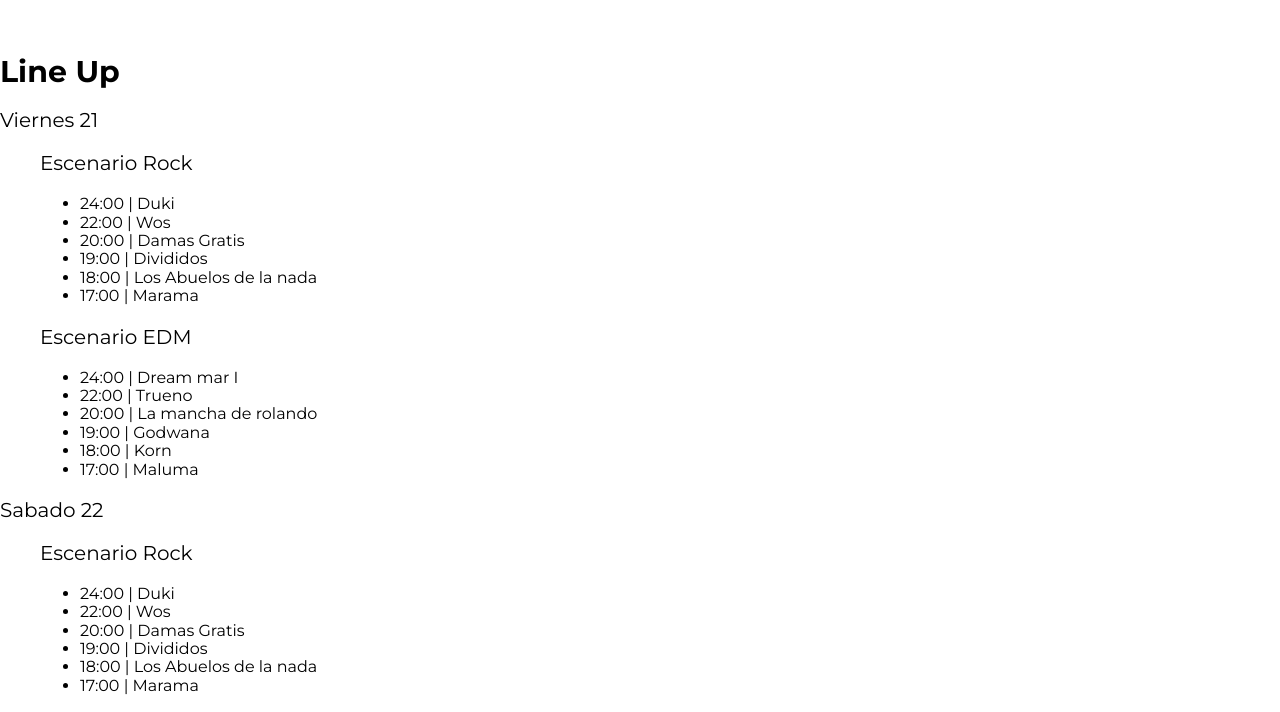
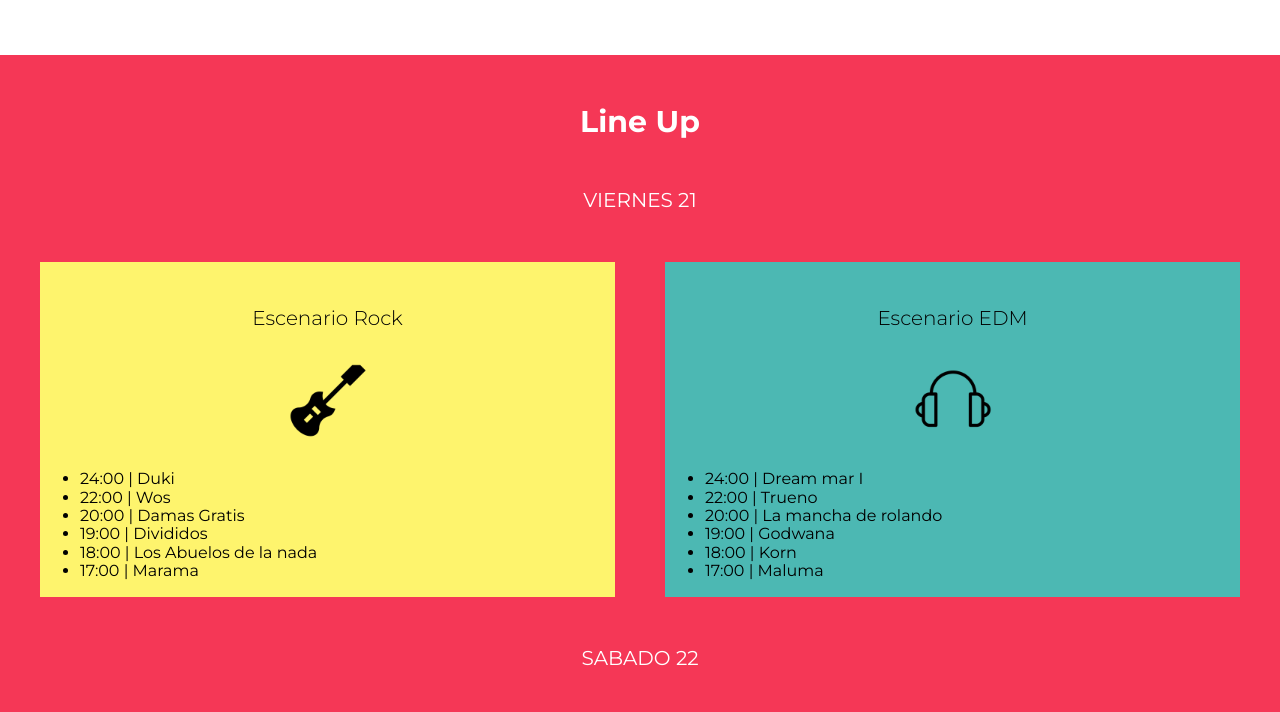
Before and after one commit to ojedam13/Festival_de_Musica, a website: page index.html in a window 1280 px wide. Shown: the part 1119-1831 px from the top of the page. Drawn offline with Linux system fonts and the light colour scheme.

Commit message:
sass para el lineup

```diff
--- a/src/scss/app.scss
+++ b/src/scss/app.scss
@@ -3,6 +3,7 @@
 @import 'base/variables';
 @import 'base/mixins';
 @import 'base/globales';
+@import 'base/utilidades';
 
 @import 'layout/header';
 @import 'layout/video';
--- /dev/null
+++ b/src/scss/base/_utilidades.scss
@@ -0,0 +1,7 @@
+.bg-verde{
+    background-color: $verde;
+}
+
+.bg-amarillo {
+    background-color: $amarillo;
+}
--- a/src/scss/layout/_lineup.scss
+++ b/src/scss/layout/_lineup.scss
@@ -0,0 +1,52 @@
+.lineup{
+    background-color: $rosa;
+    padding: $separacion 0;
+
+    h3, p {
+    text-align: center;
+    color: $blanco;
+    }
+
+    .dia{
+        text-transform: uppercase;
+        margin: $separacion 0;
+    }
+}
+
+.escenarios-contenedor{
+    @include tablet{
+        @include grid(2, $separacion);
+    }
+    .escenario{
+        padding-top: 25px;
+    }
+
+    .nombre-escenario{
+        color: $negro;
+        font-size: 2rem;
+        font-weight: $delgada;
+
+        &:after{
+            content: '';
+            width: 20rem;
+            height: 10rem;
+            display: block;
+            margin: 2rem auto 0 auto;
+            background-size: 15rem;
+            background-repeat: no-repeat;
+            background-position: center center;
+        }
+    }
+}
+
+.edm .nombre-escenario{
+    &:after{
+        background-image: url(../img/icono_edm.png);
+    }
+}
+
+.rock .nombre-escenario {
+    &:after {
+        background-image: url(../img/icono_rock.png);
+    }
+}
```
Also changed, not shown: build/css/app.css.
